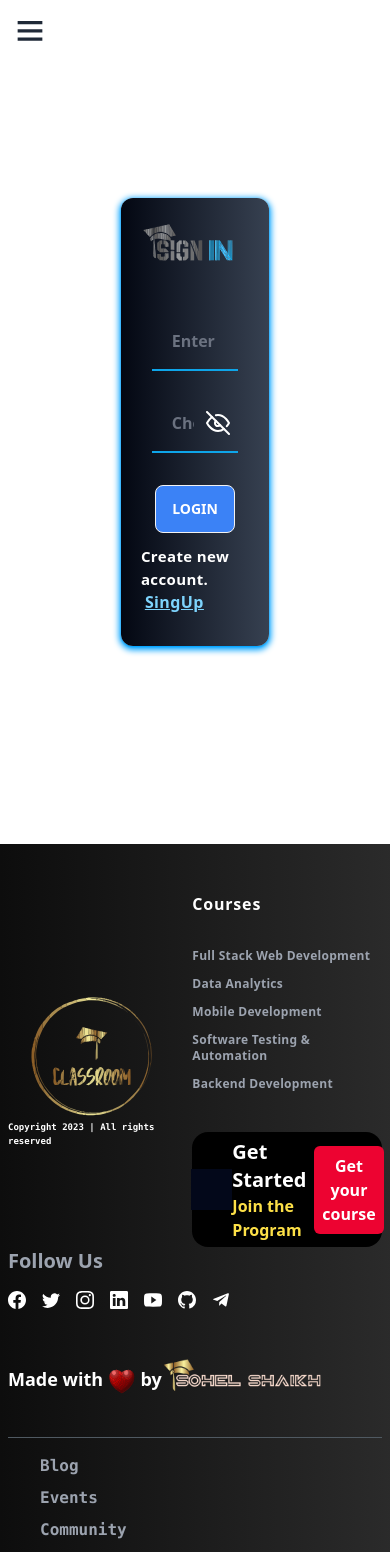
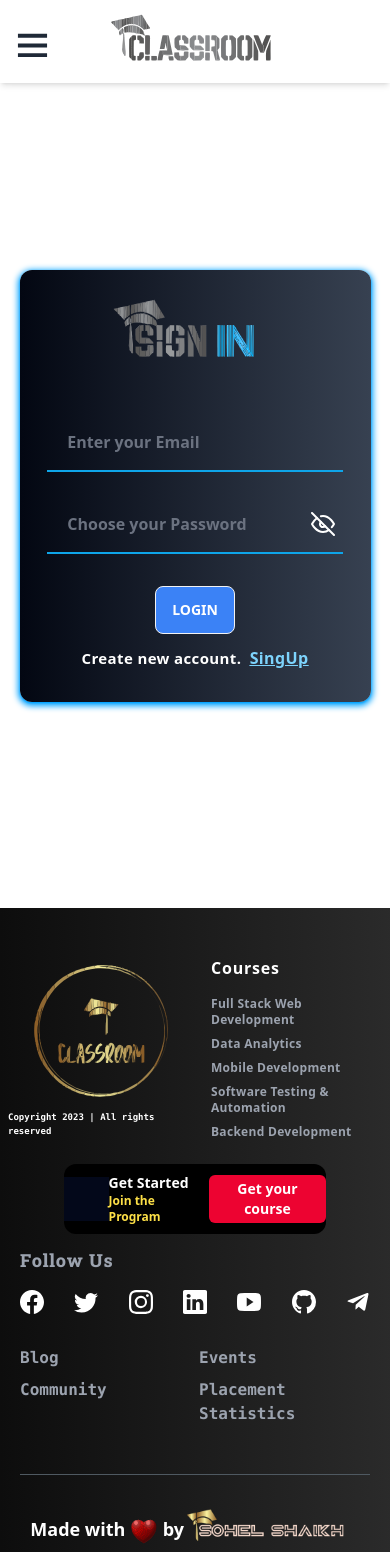
Before and after one commit to Sohel-786/LMS, a React (Vite) app in the folder client/: page /signin in a window 390 px wide. Shown: the top 1552 px of the page. Built offline with nearby package versions, Linux system fonts and the light colour scheme.

Commit message:
Working On responsive design

```diff
--- a/client/src/components/Footer/Footer.jsx
+++ b/client/src/components/Footer/Footer.jsx
@@ -17,25 +17,25 @@ function Footer() {
   const location = useLocation();
 
   return (
-    <footer className="flex w-full bg-gradient-to-r from-[#0d0d0d] to-[#0d0d0de0] flex-col sm:flex-row items-center justify-between py-12 px-2 sm:px-12">
+    <footer className="flex w-full bg-gradient-to-r from-[#0d0d0d] to-[#0d0d0de0] flex-col sm:flex-row items-center justify-between py-12 pb-6 px-2 sm:px-12 sm:pb-12">
 
       <div className="flex justify-center items-center w-full sm:w-[65%]">
-        <section className="w-[45%] flex flex-col justify-center items-center">
+        <section className="w-[50%] sm:w-[48%] flex flex-col justify-center items-center">
           <img
             className="w-[80%] sm:w-full aspect-auto"
             src="/assets/classroom2.svg"
             alt="classroomLogo"
           />
-          <h1 className="text-white font-mono font-bold text-[9px] sm:text-base">
+          <h1 className="text-white mt-2 font-mono font-bold text-[9px] sm:mt-0 sm:text-base">
             Copyright {year} | All rights reserved
           </h1>
         </section>
 
-        <section className="flex flex-col justify-center w-[55%] pl-4">
+        <section className="flex flex-col justify-center w-[50%] sm:w-[55%] pl-4">
           <h1 className="text-white text-base font-bold tracking-wider sm:text-2xl">
             Courses
           </h1>
-          <ul className="flex flex-col justify-center text-xs text-gray-400 font-bold tracking-wide gap-3 mt-8 sm:text-base">
+          <ul className="flex flex-col justify-center text-xs text-gray-400 font-bold tracking-wide mt-4 gap-2 sm:mt-8 sm:text-base">
             <li>Full Stack Web Development</li>
             <li>Data Analytics</li>
             <li>Mobile Development</li>
@@ -47,7 +47,7 @@ function Footer() {
             location.pathname === "/courses" ||
             location.pathname === "/course-description"
           ) && (
-            <div className="w-full flex justify-center items-center bg-black mt-10 rounded-2xl h-[115px]">
+            <div className="w-full hidden sm:flex justify-center items-center bg-black mt-10 rounded-2xl h-[115px]">
               <img className="w-[22%] aspect-auto" src="/assets/arrow.gif" />
               <div className="flex flex-col justify-center">
                 <h1 className="text-white font-semibold text-xl">
@@ -71,10 +71,36 @@ function Footer() {
         </section>
       </div>
 
-      <section className="w-[100%] flex flex-col gap-8 min-h-[300px] sm:w-[35%]">
+        {!(
+            location.pathname === "/courses" ||
+            location.pathname === "/course-description"
+          ) && (
+            <div className="w-[70%] flex sm:hidden justify-center items-center bg-black mt-6 rounded-xl h-[70px]">
+              <img className="w-[17%] aspect-auto" src="/assets/arrow.gif" />
+              <div className="flex flex-col justify-center">
+                <h1 className="text-white font-semibold text-sm">
+                  Get Started
+                </h1>
+                <p className="text-yellow-300 text-xs font-semibold">
+                  Join the Program
+                </p>
+              </div>
+
+              <button
+                onClick={() => {
+                  navigate("/courses");
+                }}
+                className="text-white py-1 px-2 ml-2 rounded-md font-semibold text-sm bg-[#ed0331] hover:bg-[#ed0332eb] hover:scale-105 transition-all duration-200 hover:border-[1px] hover:border-white ease-in-out"
+              >
+                Get your course
+              </button>
+            </div>
+          )}
+
+      <section className="w-[100%] px-3 mt-3 flex flex-col gap-8 min-h-[300px] sm:mt-0 sm:px-0 sm:w-[35%]">
         <div>
-          <h1 className="text-gray-400 font-semibold text-xl">Follow Us</h1>
-          <ul className="flex items-center gap-4 sm:gap-6 text-lg sm:text-2xl my-4">
+          <h1 className="text-gray-400 text-lg tracking-wider font-slab sm:tracking-normal sm:font-sans font-semibold sm:text-xl">Follow Us</h1>
+          <ul className="flex items-center justify-between sm:gap-6 text-2xl my-4">
             <Li>
               <BsFacebook />
             </Li>
@@ -99,7 +125,17 @@ function Footer() {
           </ul>
         </div>
 
-        <div className="flex items-center w-full">
+        <ul className="w-[100%] grid grid-cols-2 justify-center gap-2 text-gray-400 relative -top-4 font-mono font-bold sm:grid-cols-1 sm:w-full">
+          <li className="cursor-pointer hover:text-white">Blog</li>
+          <li className="cursor-pointer hover:text-white">Events</li>
+          <li className="cursor-pointer hover:text-white">Community</li>
+          <li className="cursor-pointer hover:text-white">Placement Statistics</li>
+        </ul>
+
+
+        <hr className="border-t-[0.4px] border-[#4f5961] sm:w-[95%] sm:self-center" />
+
+        <div className="flex justify-center items-center w-full">
           <h1 className="text-lg text-white font-bold">
             Made with{" "}
             <img
@@ -116,14 +152,6 @@ function Footer() {
           </h1>
         </div>
 
-        <hr className="border-t-[0.4px] border-[#4f5961]" />
-
-        <ul className="flex flex-col justify-center px-8 gap-2 text-gray-400 relative -top-4 font-mono font-bold">
-          <li className="cursor-pointer">Blog</li>
-          <li className="cursor-pointer">Events</li>
-          <li className="cursor-pointer">Community</li>
-          <li className="cursor-pointer">Placement Statistics</li>
-        </ul>
       </section>
     </footer>
   );
--- a/client/src/layouts/HomeLayout.jsx
+++ b/client/src/layouts/HomeLayout.jsx
@@ -38,30 +38,38 @@ function HomeLayout({ children }) {
 
   return (
     <div className="sm:pt-9 w-100%">
-      <div className="drawer absolute left-0 z-50 w-full h-[90vh] sm:hidden">
+      <div className="drawer absolute left-0 z-50 w-full sm:hidden">
+        {/* this Input for toggle the burgur */}
         <input id="my-drawer" type="checkbox" className="drawer-toggle" />
 
+        {/* this is burgur Icon */}
         <div className="drawer-content">
           <label htmlFor="my-drawer">
             <TfiMenu
               onClick={changeWidth}
-              size={"28px"}
-              className="font-bold m-4 cursor-pointer"
+              size={"33px"}
+              className="ml-4 mt-7 cursor-pointer fixed z-20"
             />
           </label>
         </div>
 
-        <div className="drawer-side w-0 h-full">
+        {/* From Here This is Drawer */}
+        <div className="drawer-side w-0 h-full z-30">
           <label htmlFor="my-drawer" className="drawer-overlay"></label>
-          <ul className="menu p-4 w-64 bg-base-200 h-full font-slab text-xl tracking-wide pt-5 text-white bg-gradient-to-r from-slate-950 to-slate-700">
+
+          {/* This Drawer List */}
+          <ul className="menu flex flex-col gap-3 p-4 w-80 bg-base-200 h-full font-slab text-xl tracking-wide pt-5 text-white bg-gradient-to-r from-slate-950 to-slate-700">
+
             <li className="absolute right-2 z-50">
               <button onClick={hideDrawer} className="w-fit">
                 <IoMdClose size={"28px"}/>
               </button>
             </li>
+
             <li onClick={hideDrawer}>
               <Link to="/">Home</Link>
             </li>
+
             {isLoggedIn && role === "ADMIN" && (
               <li onClick={hideDrawer}>
                 <Link to="/admin/dashboard">Admin Dashboard</Link>
@@ -116,6 +124,7 @@ function HomeLayout({ children }) {
         </div>
       </div>
 
+      {/* This Header is for Bigger Screens */}
       <header className="hidden sm:flex justify-between items-center py-1 px-10 shadow-headershadow z-50 bg-white fixed w-full top-0">
         <div className="w-[160px] aspect-auto relative -top-1">
           <img className="w-full aspect-auto" src={"/assets/classroom.svg"} alt="logo" />
@@ -170,7 +179,15 @@ function HomeLayout({ children }) {
         </div>
       </header>
 
-      {children}
+      <div className="sm:hidden z-30 bg-white flex justify-center items-center w-full py-2 shadow-headershadow fixed">
+          <div>
+            <img className="w-44" src="/assets/classroom.svg" alt="Classroom Logo" />
+          </div>
+      </div>
+
+      <div className="pt-16 sm:pt-0">
+        {children}
+      </div>
       <Footer />
     </div>
   );
--- a/client/src/pages/SignIn.jsx
+++ b/client/src/pages/SignIn.jsx
@@ -54,19 +54,19 @@ function SignIn() {
         <form
           onSubmit={handleSubmit}
           noValidate
-          className="flex flex-col items-center w-[38%] p-5 shadow-formshadow bg-gradient-to-r from-gray-950 to-gray-700 rounded-xl text-white"
+          className="flex flex-col items-center w-[90%] p-5 shadow-formshadow bg-gradient-to-r from-gray-950 to-gray-700 rounded-xl text-white sm:w-[38%]"
         >
-          <img className="w-[200px] aspect-auto mb-8" src="/assets/Sign In.svg" alt="sign In" />
+          <img className="sm:w-[200px] w-[170px] aspect-auto mb-8" src="/assets/Sign In.svg" alt="sign In" />
 
           <input
             onChange={handleChange}
-            className="w-[80%] py-4 px-5 bg-transparent border-t-0 border-r-0 border-l-0 border-b-[2px] border-sky-500 focus:border-sky-300 focus:outline-none placeholder:font-semibold focus:ring-0 font-bold my-3"
+            className="w-[95%] py-4 px-5 bg-transparent border-t-0 border-r-0 border-l-0 border-b-[2px] border-sky-500 focus:border-sky-300 focus:outline-none placeholder:font-semibold focus:ring-0 font-bold my-3 sm:w-[80%]"
             type="email"
             name="email"
             placeholder="Enter your Email"
           />
 
-          <div className="w-[80%] p-2 bg-transparent flex justify-center items-center border-b-[2px] border-sky-500 my-3 focus-within:border-sky-300">
+          <div className="w-[95%] p-2 bg-transparent flex justify-center items-center border-b-[2px] border-sky-500 my-3 focus-within:border-sky-300 sm:w-[80%]">
             <input
               onChange={handleChange}
               className="bg-transparent border-none focus:outline-0 focus:ring-0 w-full placeholder:font-semibold font-bold"
```
Also changed, not shown: client/src/pages/Home.jsx (+21 -12 lines), client/src/pages/Signup.jsx (+6 -6 lines).
